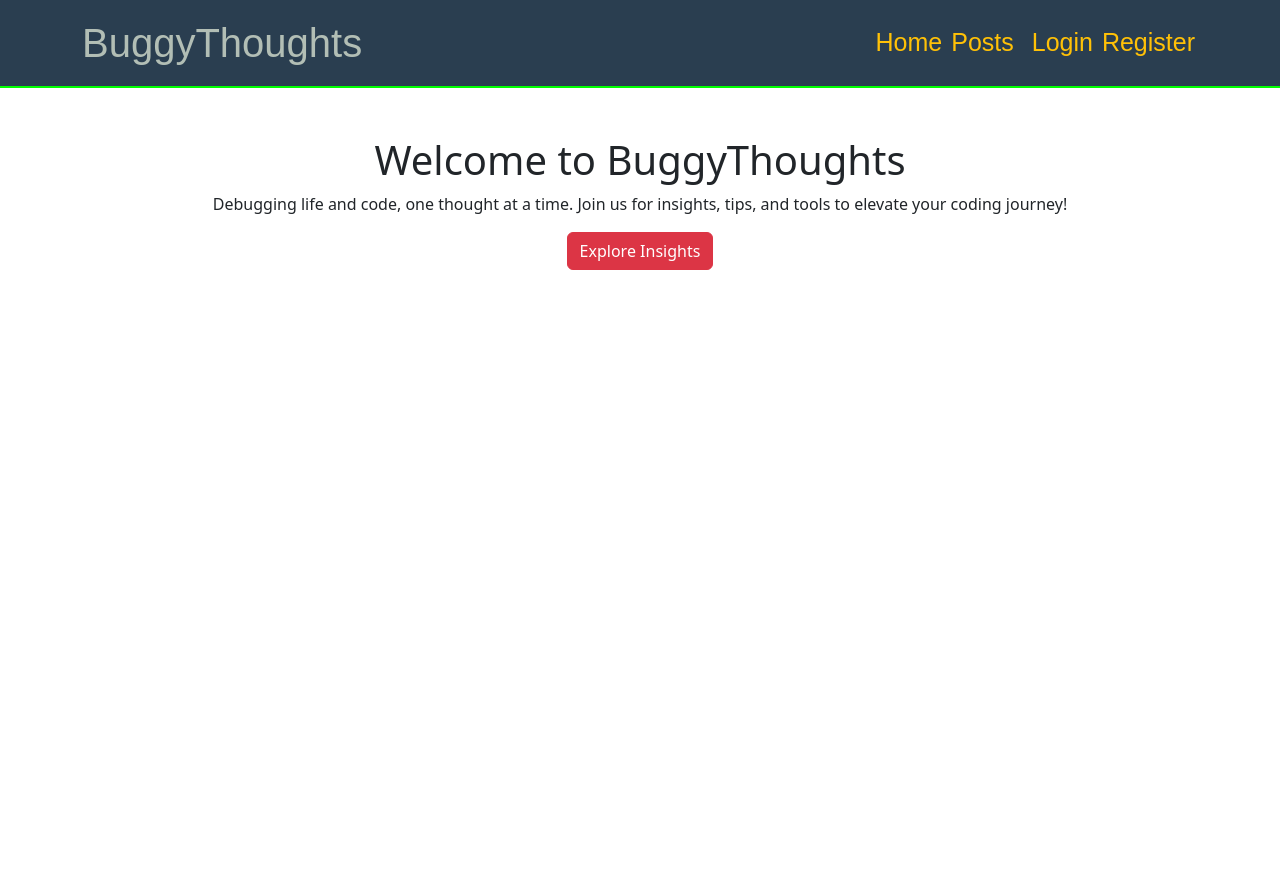
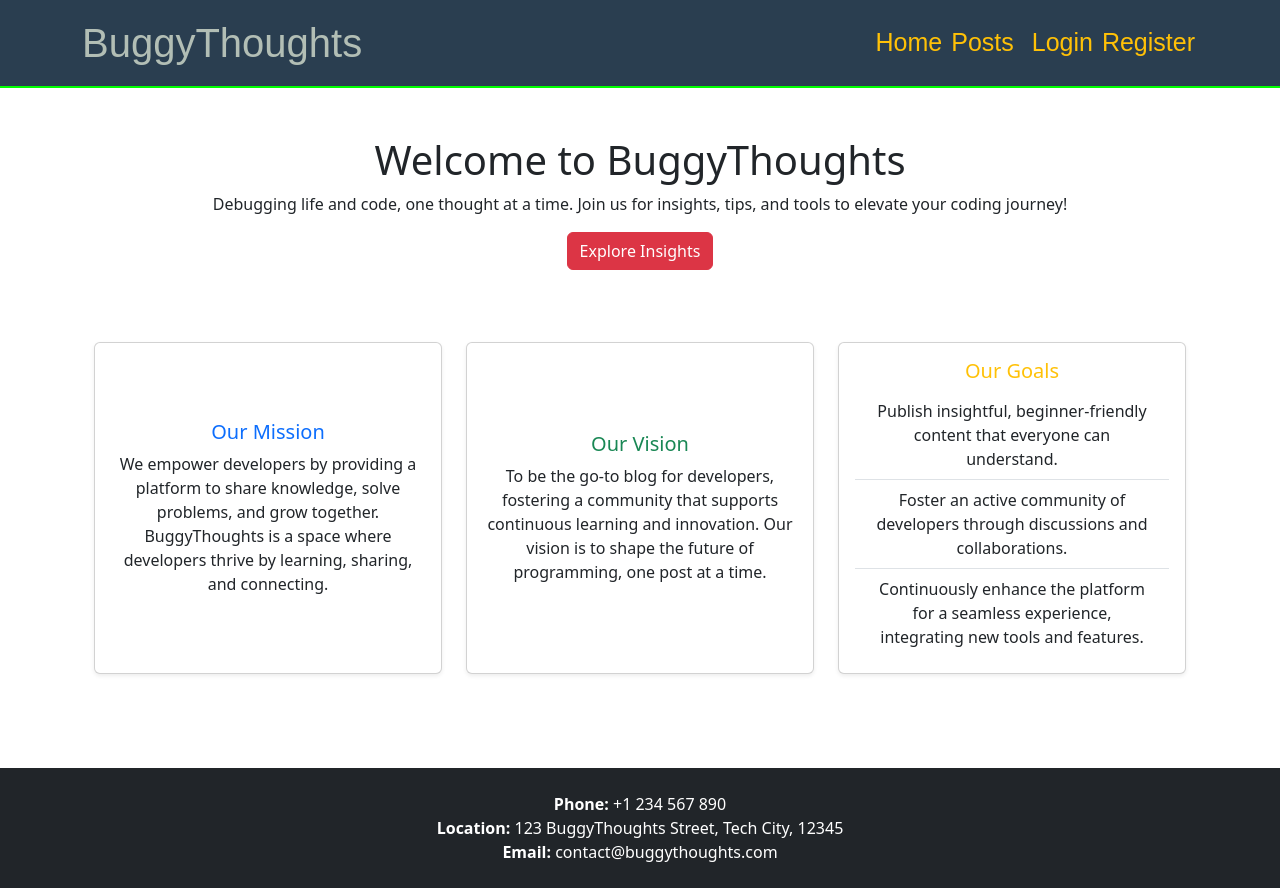
Before and after one commit to Matt-Lanuza/Blog-app-client, a React (Create React App) app: page / in a window 1280 px wide. Before the commit the page ends 800 px from the top, so only its background shows below. Built offline with nearby package versions, Linux system fonts and the light colour scheme; what notyf would draw is missing.

Commit message:
add missionvisiongoals and footer

```diff
--- /dev/null
+++ b/src/components/Footer.js
@@ -0,0 +1,23 @@
+import { Container, Row, Col } from 'react-bootstrap';
+
+export default function Footer() {
+  return (
+    <footer className="bg-dark text-white py-4 mt-5">
+      <Container>
+        <Row className="text-center">
+          <Col>
+            <p className="mb-0">
+              <strong>Phone:</strong> +1 234 567 890
+            </p>
+            <p className="mb-0">
+              <strong>Location:</strong> 123 BuggyThoughts Street, Tech City, 12345
+            </p>
+            <p className="mb-0">
+              <strong>Email:</strong> contact@buggythoughts.com
+            </p>
+          </Col>
+        </Row>
+      </Container>
+    </footer>
+  );
+}
--- /dev/null
+++ b/src/components/MissionVisionGoals.js
@@ -0,0 +1,46 @@
+import { Container, Row, Col, Card, ListGroup } from 'react-bootstrap';
+
+export default function MissionVisionGoals() {
+  return (
+    <Container className="my-3">
+
+      {/* Mission, Vision, and Goals Card */}
+      <Row className="mt-4">
+        <Col md={4} className="d-flex">
+          <Card className="shadow-sm mb-4 flex-fill">
+            <Card.Body className="d-flex flex-column justify-content-center text-center">
+              <Card.Title className="text-primary">Our Mission</Card.Title>
+              <Card.Text>
+                We empower developers by providing a platform to share knowledge, solve problems, and grow together. BuggyThoughts is a space where developers thrive by learning, sharing, and connecting.
+              </Card.Text>
+            </Card.Body>
+          </Card>
+        </Col>
+
+        <Col md={4} className="d-flex">
+          <Card className="shadow-sm mb-4 flex-fill">
+            <Card.Body className="d-flex flex-column justify-content-center text-center">
+              <Card.Title className="text-success">Our Vision</Card.Title>
+              <Card.Text>
+                To be the go-to blog for developers, fostering a community that supports continuous learning and innovation. Our vision is to shape the future of programming, one post at a time.
+              </Card.Text>
+            </Card.Body>
+          </Card>
+        </Col>
+
+        <Col md={4} className="d-flex">
+          <Card className="shadow-sm mb-4 flex-fill">
+            <Card.Body className="d-flex flex-column justify-content-center text-center">
+              <Card.Title className="text-warning">Our Goals</Card.Title>
+              <ListGroup variant="flush">
+                <ListGroup.Item>Publish insightful, beginner-friendly content that everyone can understand.</ListGroup.Item>
+                <ListGroup.Item>Foster an active community of developers through discussions and collaborations.</ListGroup.Item>
+                <ListGroup.Item>Continuously enhance the platform for a seamless experience, integrating new tools and features.</ListGroup.Item>
+              </ListGroup>
+            </Card.Body>
+          </Card>
+        </Col>
+      </Row>
+    </Container>
+  );
+}
--- a/src/pages/Home.js
+++ b/src/pages/Home.js
@@ -1,10 +1,17 @@
+import { Container } from 'react-bootstrap';
 import Banner from '../components/Banner';
+import MissionVisionGoals from '../components/MissionVisionGoals';
+import Footer from '../components/Footer';
 
 
 export default function Home() {
-	return(
-		<>
-			<Banner />
-		</>
-	)
+  return (
+    <div className="d-flex flex-column min-vh-100">
+      <Container className="flex-grow-1">
+        <Banner />
+        <MissionVisionGoals />
+      </Container>
+      <Footer />
+    </div>
+  );
 }
```
